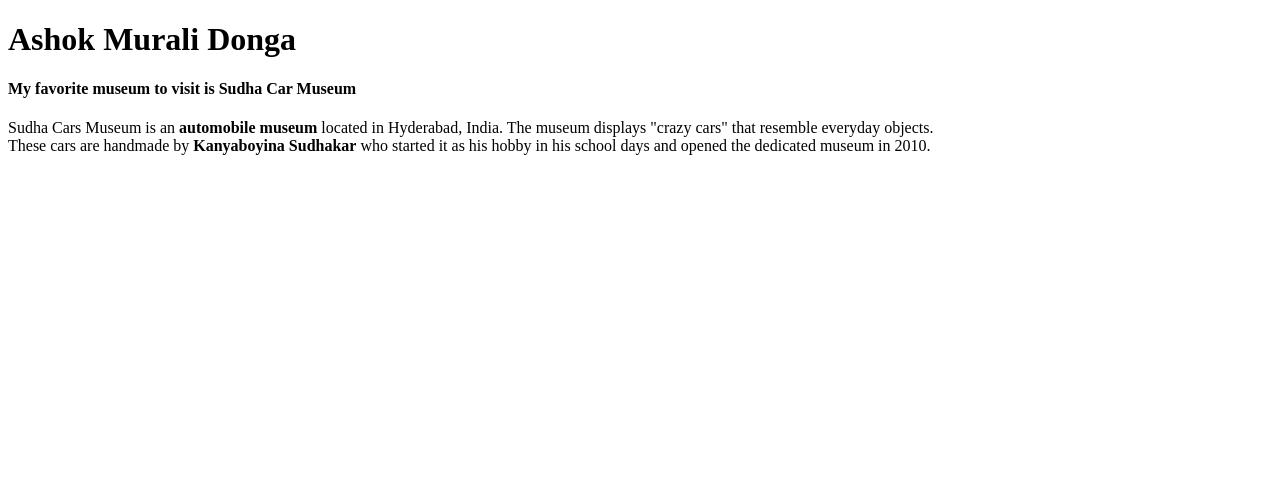
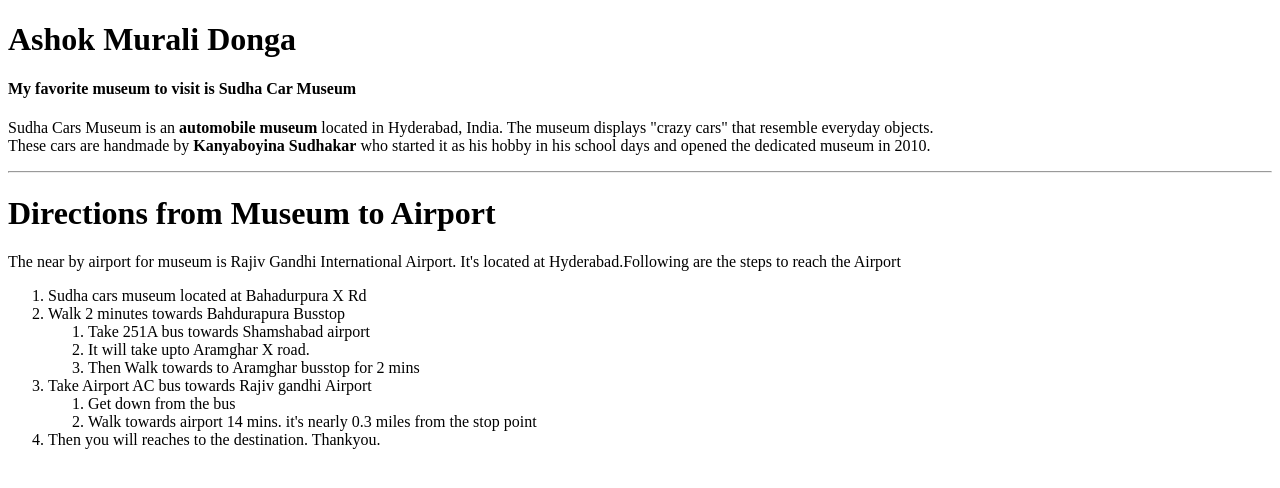
Before and after one commit to 44-563-Web-Apps-F22/44563-webapps-assignment-3-AshokMurali98, a plain HTML site: page index.html in a window 1280 px wide. Drawn offline with Linux system fonts and the light colour scheme.

Commit message:
Updated index.html file with Order list data

```diff
--- a/index.html
+++ b/index.html
@@ -10,6 +10,23 @@
         <p>
             Sudha Cars Museum is an <b>automobile museum</b> located in Hyderabad, India. The museum displays "crazy cars" that resemble everyday objects.<br> These cars are handmade by <b>Kanyaboyina Sudhakar</b> who started it as his hobby in his school days and opened the dedicated museum in 2010.
         </p>
-
+        <hr>
+        <h1>Directions from Museum to Airport</h1>
+        <p>The near by airport for museum is Rajiv Gandhi International Airport. It's located at Hyderabad.Following are the steps to reach the Airport</p>
+        <ol>
+            <li>Sudha cars museum located at Bahadurpura X Rd</li>
+            <li>Walk 2 minutes towards Bahdurapura Busstop</li>
+            <ol>
+                <li>Take 251A bus towards Shamshabad airport</li>
+                 <li>It will take upto Aramghar X road.</li>
+                  <li>Then Walk towards to Aramghar busstop for 2 mins </li>
+            </ol>
+            <li>Take Airport AC bus towards Rajiv gandhi Airport </li>
+                <ol>
+                    <li>Get down from the bus</li>
+                    <li>Walk towards airport 14 mins. it's nearly 0.3 miles from the stop point</li>
+                </ol>
+            <li>Then you will reaches to the destination. Thankyou.</li>
+        </ol>
     </body>
 </html>
```
